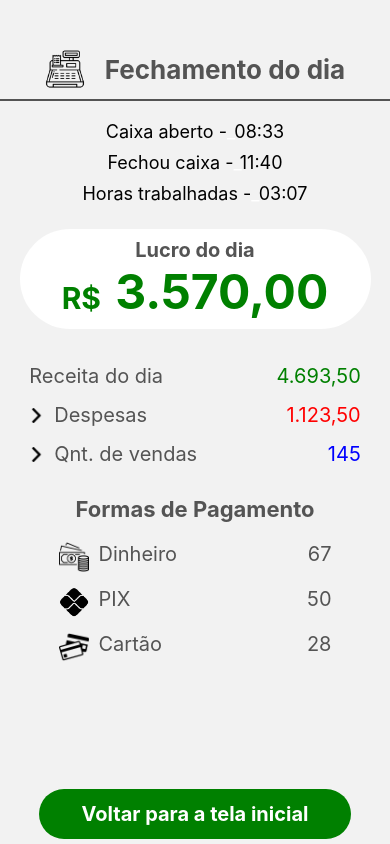
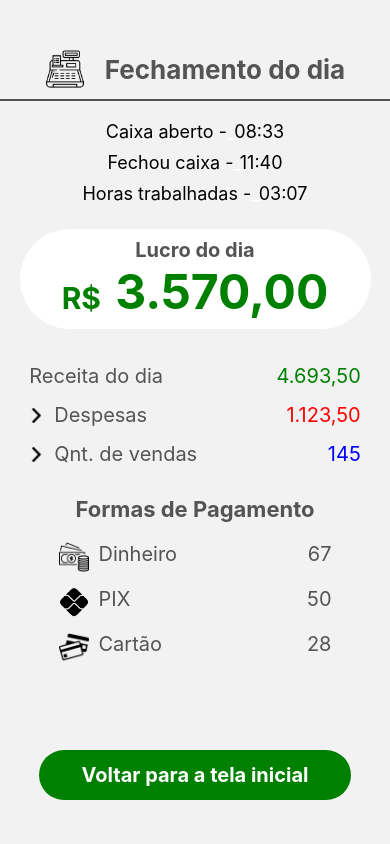
Before and after one commit to Lim4S2/LucraMais--App, a React Native app: screen /Fechamento in a window 390 px wide. Built offline with nearby package versions, Linux system fonts and the light colour scheme.

Commit message:
Não mudei nada

```diff
--- a/src/pages/fechamento/index.js
+++ b/src/pages/fechamento/index.js
@@ -1,5 +1,5 @@
 import React from "react"
-import { View, Text, TouchableOpacity, Image } from "react-native"
+import { View, Text, TouchableOpacity, Image, ScrollView } from "react-native"
 import styles from "./style"
 
 export default function Fechamento({ navigation }) {
--- a/src/pages/fechamento/style.js
+++ b/src/pages/fechamento/style.js
@@ -45,7 +45,7 @@ const styles = StyleSheet.create({
         marginRight: 10
     },
     button: {
-        marginTop: "30%",
+        marginTop: "20%",
         backgroundColor:"green",
         borderRadius: 50,
         width: "80%",
```
